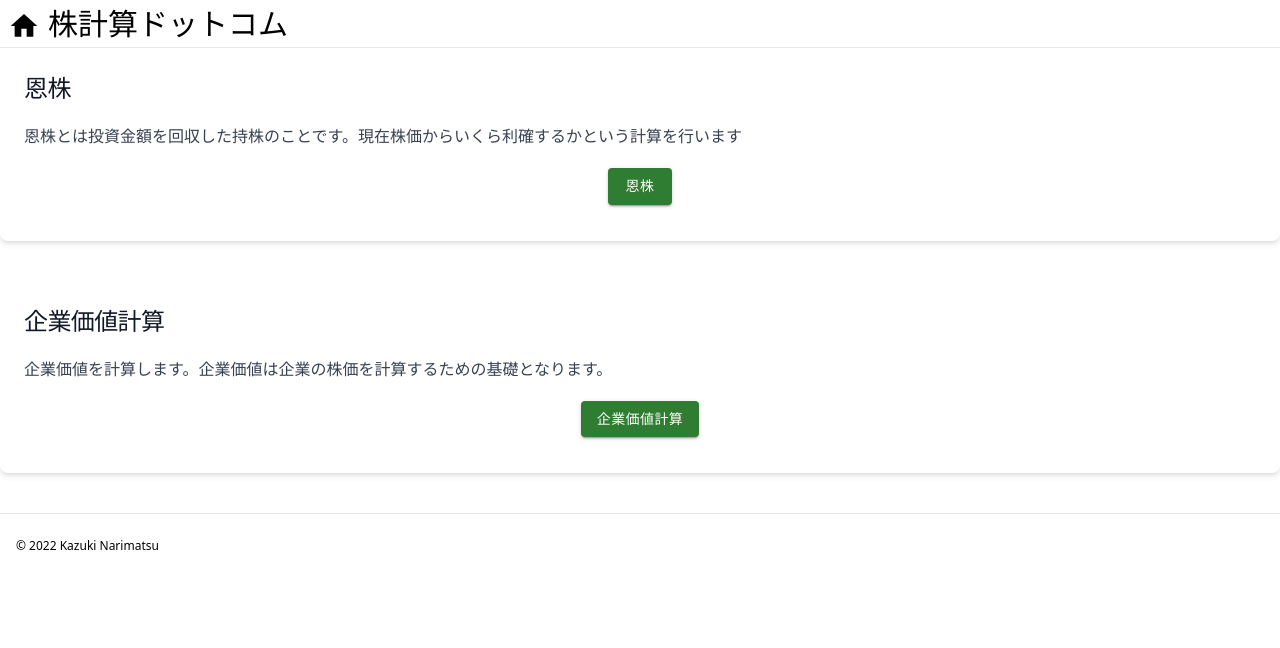
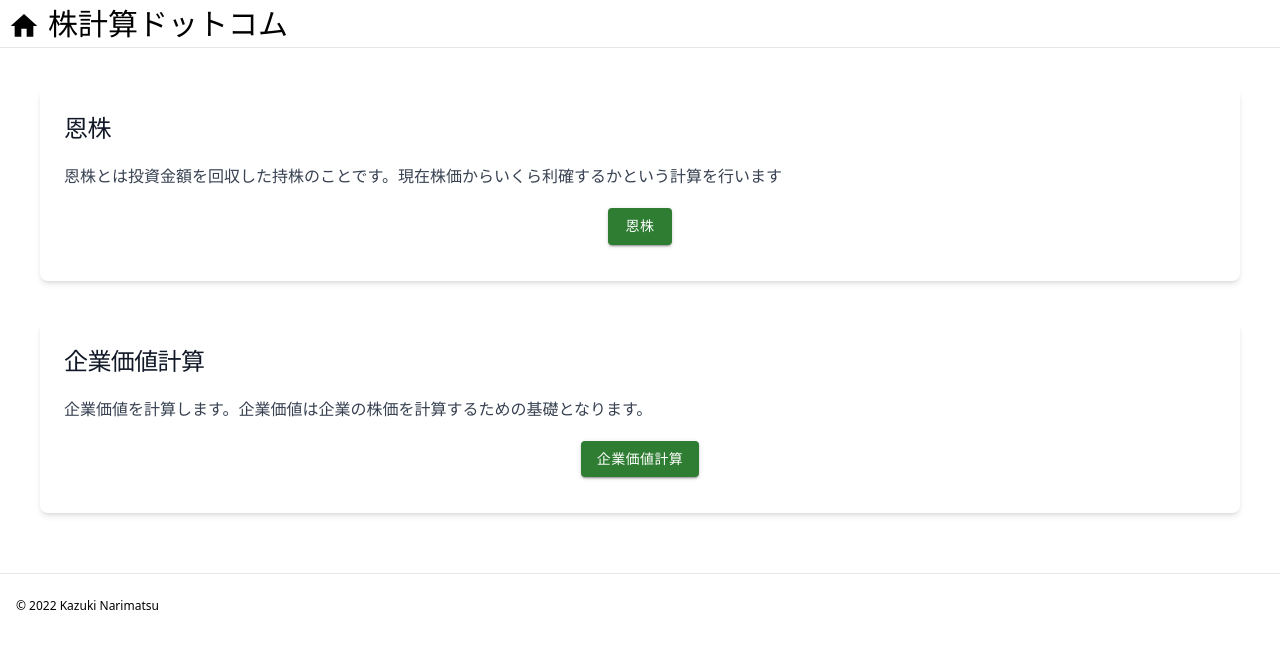
Before and after one commit to knarimatsu/kabukeisan_fe, a Next.js app: page / in a window 1280 px wide. Shown: the top 648 px of the page. Built offline with nearby package versions, Linux system fonts and the light colour scheme; no server answers.

Commit message:
add darkmode in CardList

```diff
--- a/src/components/CardList.tsx
+++ b/src/components/CardList.tsx
@@ -8,7 +8,7 @@ const CardList = () => {
     return (
         <>
             <Header />
-            <div>
+            <div className="pb-5 py-10 px-10 dark:bg-black">
                 <Card
                     title={"index.title.onkabu"}
                     description={"index.description.onkabu"}
```
